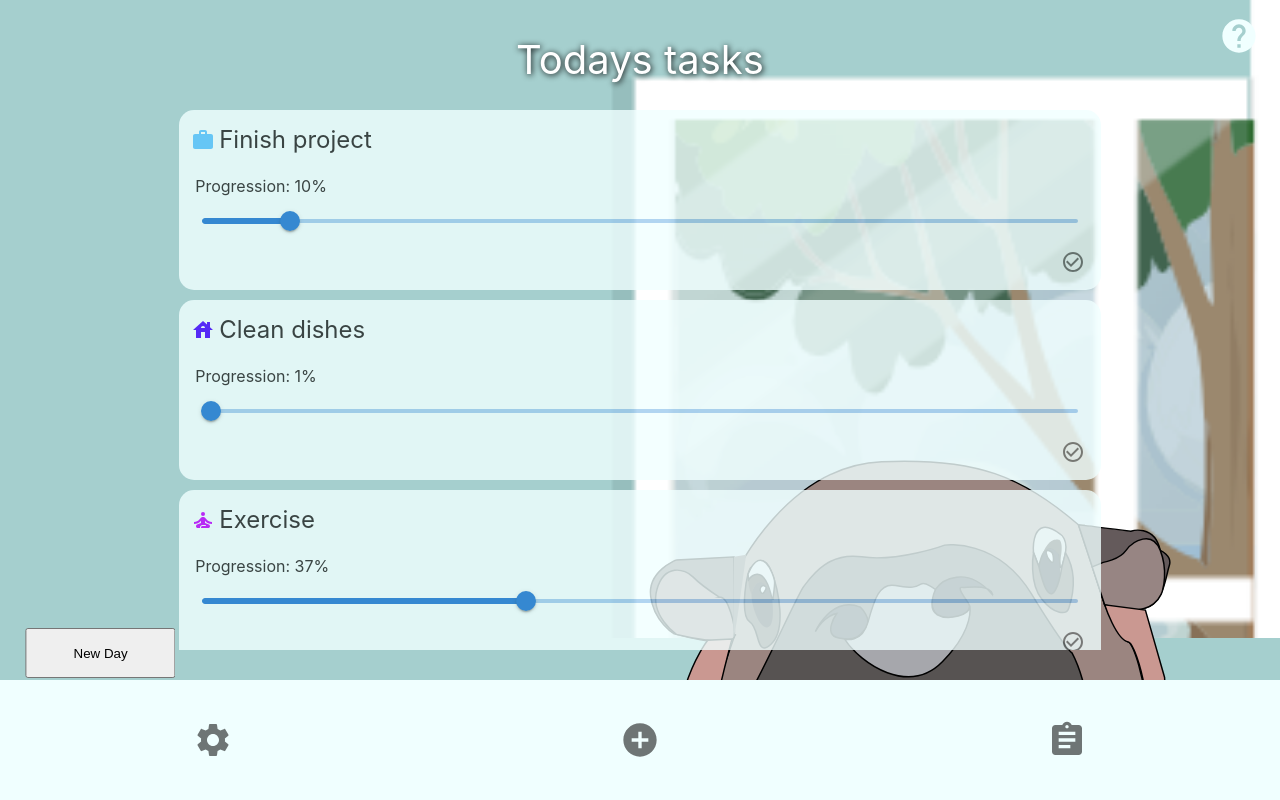
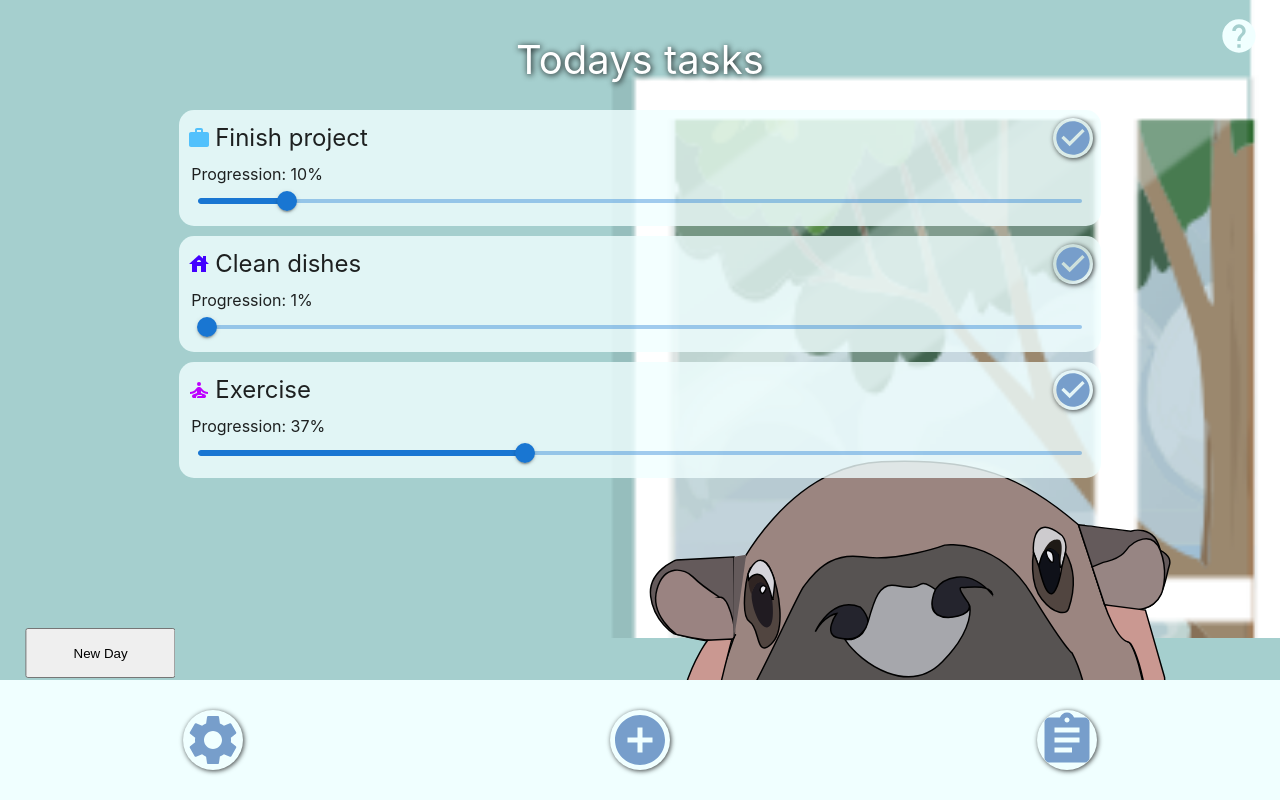
Before and after one commit to R4nd0me/TNM088-Gruppprojekt, a React (Vite) app in the folder project/: page / in a window 1280 px wide. Built offline with nearby package versions, Linux system fonts and the light colour scheme.

Commit message:
Tillagd färger på knappar i css och ändrat lite med knapparnas utseende

```diff
--- a/project/src/NavigationBar.jsx
+++ b/project/src/NavigationBar.jsx
@@ -11,13 +11,13 @@ export default function NavigationBar(){
     return (
         <div className="navbar">
             <Link to = '/settings'>
-            <IconButton aria-label='Settings'><SettingsIcon sx = {{fontSize:40}}></SettingsIcon></IconButton>
+            <IconButton aria-label='Settings'><SettingsIcon className = "navbarIcon" sx = {{fontSize:40}}></SettingsIcon></IconButton>
             </Link>
             <Link to = '/new'>
-            <IconButton aria-label='New'><AddCircleIcon sx = {{fontSize:40}}></AddCircleIcon></IconButton>
+            <IconButton aria-label='New'><AddCircleIcon className = "navbarIcon" sx = {{fontSize:40}}></AddCircleIcon></IconButton>
             </Link>
             <Link to = '/viewtasks'>
-            <IconButton aria-label='View'><AssignmentIcon sx = {{fontSize:40}}></AssignmentIcon></IconButton>
+            <IconButton aria-label='View'><AssignmentIcon className = "navbarIcon" sx = {{fontSize:40}}></AssignmentIcon></IconButton>
             </Link>
         </div>
     )
--- a/project/src/TaskDisplay.jsx
+++ b/project/src/TaskDisplay.jsx
@@ -5,7 +5,7 @@ import HouseIcon from "@mui/icons-material/House";
 import WorkIcon from "@mui/icons-material/Work";
 import SelfImprovementIcon from "@mui/icons-material/SelfImprovement";
 import { IconButton, Slider } from "@mui/material";
-import CheckCircleOutlineIcon from "@mui/icons-material/CheckCircleOutline";
+import CheckCircle from "@mui/icons-material/CheckCircle";
 import { useTasksContext } from "./context/DatabaseContext";
 import DeleteSweepIcon from '@mui/icons-material/DeleteSweep';
 
@@ -91,9 +91,6 @@ function Task({ data, detailed }) { // Task component
 
   function handleDelete(){
     console.log("Delete clicked");
-    if (data.progress == 100){
-      console.log("delete this task");
-    }
   }
   return (
     <div className="task" id={data.category}>
@@ -109,6 +106,11 @@ function Task({ data, detailed }) { // Task component
           }
         })()}
         {data.name}
+        <div className="checkMark">
+          <IconButton className="checkMarkButton" onClick={handleSlider}>
+            <CheckCircle className="checkMarkButtonIcon"></CheckCircle>
+          </IconButton>
+        </div>
       </p>
       {detailed ? <p className="taskDescription">Description: {data.description}</p> : null}
       {detailed ? (
@@ -120,7 +122,7 @@ function Task({ data, detailed }) { // Task component
           <p className="taskDeadline">Size: {data.size}</p>
         </div>
       ) : null}
-      <p className="taskDeadline">Progression: {data.progress}%</p>
+      <p className="taskProgression">Progression: {data.progress}%</p>
       <div className="taskSlider">
         <Slider
           valueLabelDisplay="auto"
@@ -141,11 +143,6 @@ function Task({ data, detailed }) { // Task component
             <DeleteSweepIcon></DeleteSweepIcon>
           </IconButton>
         </div>: null}
-        <div className="checkMark">
-          <IconButton onClick={handleSlider}>
-            <CheckCircleOutlineIcon></CheckCircleOutlineIcon>
-          </IconButton>
-        </div>
       </div>
     </div>
   );
--- a/project/src/index.css
+++ b/project/src/index.css
@@ -36,6 +36,15 @@ body{
   bottom:0;
   position: fixed;
 }
+.navbarIcon{
+  width:60px !important;
+  height:60px !important;
+  color:#779ecb !important;
+  box-shadow: 1px 1px 5px 0px rgba(0,0,0,0.75);
+  -webkit-box-shadow: 1px 1px 5px 0px rgba(0,0,0,0.75);
+  -moz-box-shadow: 1px 1px 5px 0px rgba(0,0,0,0.75);
+  border-radius: 100%;
+}
 .container{
   display:flex;
   justify-content: center;
@@ -62,18 +71,31 @@ body{
  width:100%;
  display:flex;
  justify-content:end;
+
 }
 .checkMarkButton{
  padding:0 !important;
  margin:0 !important;
 }
+.checkMarkButtonIcon{
+  width:40px !important;
+  height:40px !important;
+  color:#779ecb !important;
+  box-shadow: 1px 1px 5px 0px rgba(0,0,0,0.75);
+  -webkit-box-shadow: 1px 1px 5px 0px rgba(0,0,0,0.75);
+  -moz-box-shadow: 1px 1px 5px 0px rgba(0,0,0,0.75);
+  border-radius: 100%;
+}
+
+
 .task{
-  background-color: azure;
+  background-color: rgba(240,255,255,0.8);
   border-radius: 15px;
-  padding: 8px;
+  padding: 4px;
   margin-bottom:10px;
-  opacity: 0.8;
+
 }
+
 .taskSlider{
   padding-left:15px;
   padding-right:15px;
@@ -84,8 +106,14 @@ body{
 }
 .taskDeadline{
   font-size: 16px;
+  margin-left: 0px;
+  margin-bottom: 0px;
+}
+.taskProgression{
+  font-size: 16px;
   margin-left: 8px;
-  margin-bottom: 8px;
+  margin-top:0;
+  margin-bottom:0;
 }
 
 .taskTitle{
@@ -94,9 +122,11 @@ body{
   display: flex;
   align-items: center;
   column-gap: 4px;
+  text-wrap: nowrap;
 }
 .todo{
   width: 90%;
+  animation: slide-in-bottom 1s ease-out;
 }
 .todoTitle{
   font-size: 40px;
```
